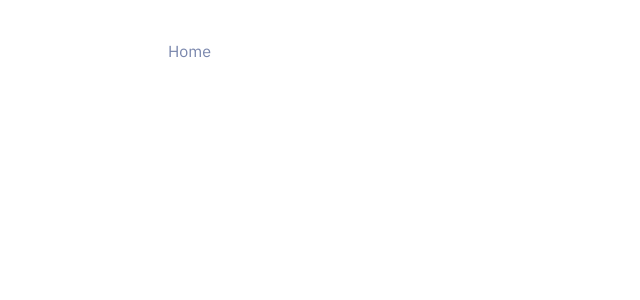
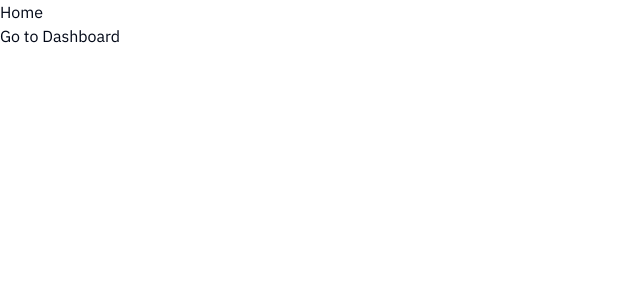
Before and after one commit to SzEmil/pixel-perfect, a Next.js app: page / in a window 1280 px wide. Shown: the top 300 px of the page, without its empty margins (0-640 px from the left). Built offline with nearby package versions, Linux system fonts and the light colour scheme.

Commit message:
feat(auth): Clerk auth

```diff
--- a/app/(root)/page.tsx
+++ b/app/dashboard/page.tsx
@@ -1,12 +1,12 @@
 import { UserButton } from '@clerk/nextjs';
 
-const Home = () => {
+const DashboardPage = () => {
   return (
     <div>
-      <p>Home</p>
+      <p>DashboardPage</p>
       <UserButton afterSignOutUrl="/" />
     </div>
   );
 };
 
-export default Home;
+export default DashboardPage;
--- /dev/null
+++ b/app/page.tsx
@@ -0,0 +1,13 @@
+import Link from 'next/link';
+import { Routes } from '@/constants/endpoints';
+
+const Home = () => {
+  return (
+    <div>
+      <p>Home</p>
+      <Link href={Routes.dashboard}>Go to Dashboard</Link>
+    </div>
+  );
+};
+
+export default Home;
--- /dev/null
+++ b/constants/endpoints.ts
@@ -0,0 +1,4 @@
+export enum Routes {
+    home = "/",
+    dashboard= "/dashboard"
+}
```
Also changed, not shown: middleware.ts (+4 -4 lines), app/dashboard/credits/page.tsx (renamed from app/(root)/credits/page.tsx), app/dashboard/layout.tsx (renamed from app/(root)/layout.tsx), app/dashboard/profile/page.tsx (renamed from app/(root)/profile/page.tsx), app/dashboard/transformations/[id]/add/[type]/page.tsx (renamed from app/(root)/transformations/[id]/add/[type]/page.tsx), app/dashboard/transformations/[id]/page.tsx (renamed from app/(root)/transformations/[id]/page.tsx), app/dashboard/transformations/[id]/update/page.tsx (renamed from app/(root)/transformations/[id]/update/page.tsx).
